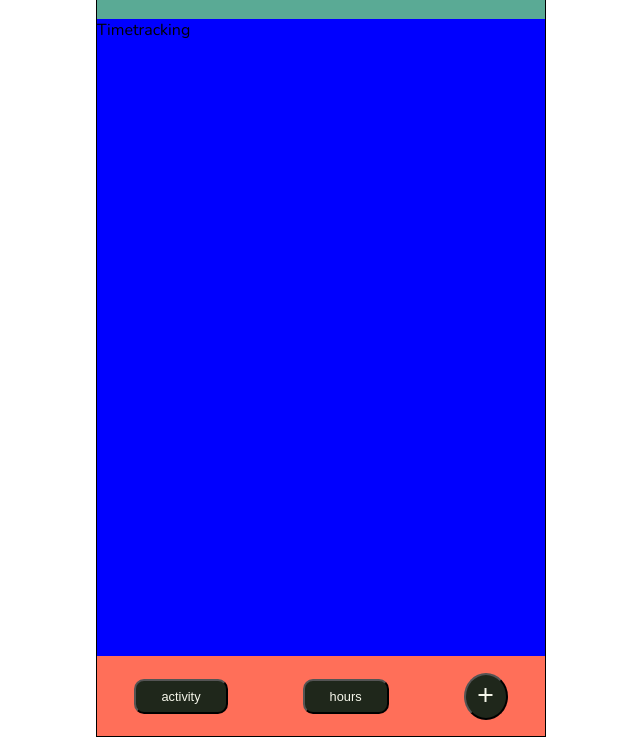
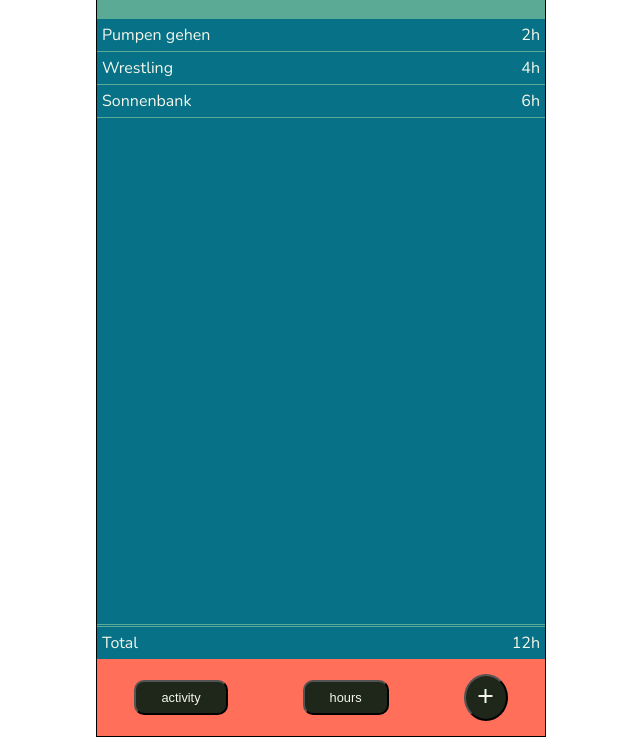
Before and after one commit to holgermanzke/timewise, a website built with Parcel: page src/index.html in a window 1280 px wide. Shown: the part 63-800 px from the top of the page, without its empty margins (319-959 px from the left). Built offline with nearby package versions, Linux system fonts and the light colour scheme; a web font is replaced by a local one.

Commit message:
style entries

```diff
--- a/src/index.html
+++ b/src/index.html
@@ -18,9 +18,26 @@
   <body>
     <div class="wrapper">
       <header><h1>Tim.Wiese</h1></header>
-      <div class="container">
-        <main>Timetracking</main>
-      </div>
+      <main>
+        <div class="wrapper-activities">
+          <div class="entry">
+            <div class="activity">Pumpen gehen</div>
+            <div class="time">2h</div>
+          </div>
+          <div class="entry">
+            <div class="activity">Wrestling</div>
+            <div class="time">4h</div>
+          </div>
+          <div class="entry">
+            <div class="activity">Sonnenbank</div>
+            <div class="time">6h</div>
+          </div>
+        </div>
+        <div class="sum">
+          <div class="activity">Total</div>
+          <div class="time">12h</div>
+        </div>
+      </main>
       <footer>
         <button>activity</button>
         <button>hours</button>
--- a/src/scss/partials/_layout.scss
+++ b/src/scss/partials/_layout.scss
@@ -27,17 +27,37 @@ header {
   background: $color-pine;
   color: $color-white;
 }
-.container {
-  background: blue;
-  height: 80%;
+
+main {
+  flex-grow: 1;
+  background: $color-blue;
+  display: flex;
+  flex-direction: column;
+  justify-content: space-between;
+}
+
+.entry {
+  display: flex;
+  justify-content: space-between;
+  border-bottom: 0.5px solid $color-pine;
+  padding: 5px;
+  color: $color-white;
+}
+.sum {
+  display: flex;
+  justify-content: space-between;
+  padding: 5px;
+  border-top: 3px double $color-pine;
+  color: $color-white;
 }
 
 footer {
-  height: 10%;
+  // height: 10%;
   background: $color-red;
   display: flex;
   justify-content: space-around;
   align-items: center;
+  padding: 15px 0;
   button {
     background: $color-green;
     color: $color-white;
```
